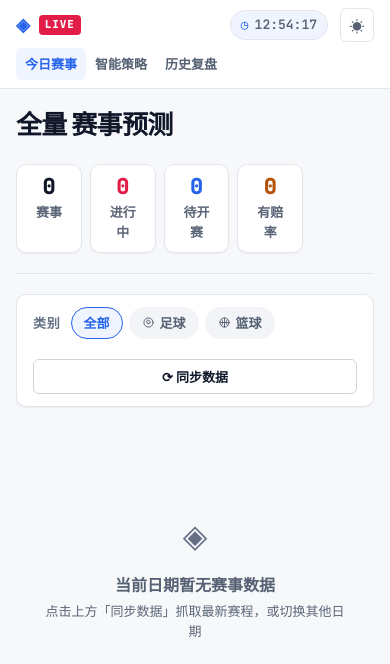
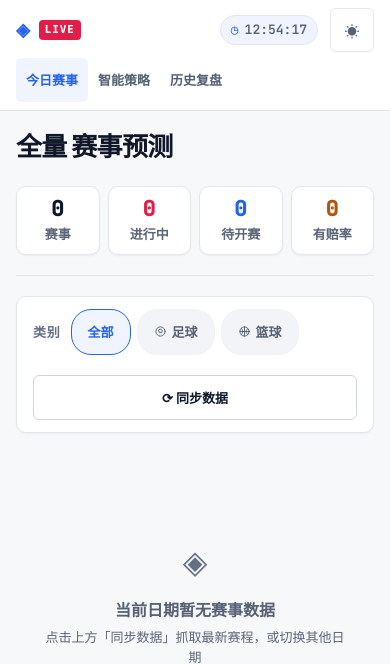
Before and after one commit to YGone-001/Daily-Sports-Lottery, a Flask app: page / in a window 390 px wide. Shown: the top 664 px of the page. Run offline with Flask 3, Linux system fonts and the light colour scheme.

Commit message:
fix: enlarge mobile touch targets and stop stat labels wrapping

```diff
--- a/static/css/style.css
+++ b/static/css/style.css
@@ -1093,8 +1093,18 @@ a { color: inherit; text-decoration: none; }
     .nav-links { order: 3; flex: 0 0 100%; gap: 4px; }
     .brand-text { display: none; }
     .sync-badge { display: none; }
+
+    /* 触屏适配：主要可点区域的命中高度放大到 >=44px */
+    .nav-link { padding: 12px 14px; }
+    .chip { padding: 12px 16px; }
+    .btn-refresh { padding: 12px 20px; }
+    .theme-toggle { width: 44px; height: 44px; }
+    .back-link { padding: 12px 18px; }
+
     .main-content { padding: 20px 16px 48px; }
     .terminal-header { flex-direction: column; align-items: flex-start; }
+    /* 让统计区撑满整行，否则 4 个 pod 按内容宽度收缩，「进行中」会被压到折行 */
+    .th-right { width: 100%; }
     .stat-cluster { width: 100%; }
     .stat-pod { flex: 1; min-width: 0; }
     .match-grid { grid-template-columns: 1fr; }
@@ -1108,7 +1118,8 @@ a { color: inherit; text-decoration: none; }
 
 @media (max-width: 520px) {
     .nav-links { gap: 0; }
-    .nav-link { padding: 6px 9px; font-size: var(--fs-xs); }
+    /* 字号再收一档，但保持 44px 的触控高度 */
+    .nav-link { padding: 12px 10px; font-size: var(--fs-xs); }
     .filter-bar { flex-direction: column; align-items: stretch; }
     .filter-actions { margin-left: 0; }
     .btn-refresh { width: 100%; }
```
